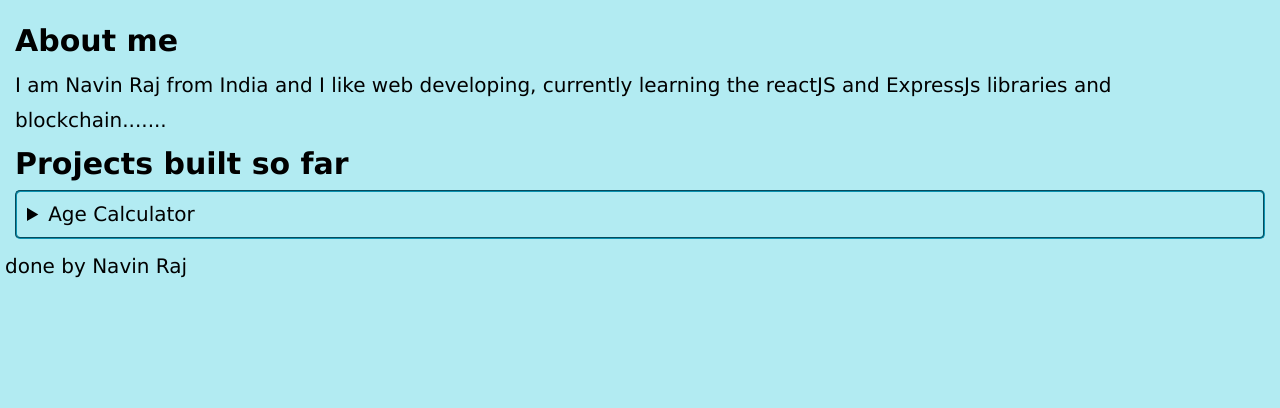
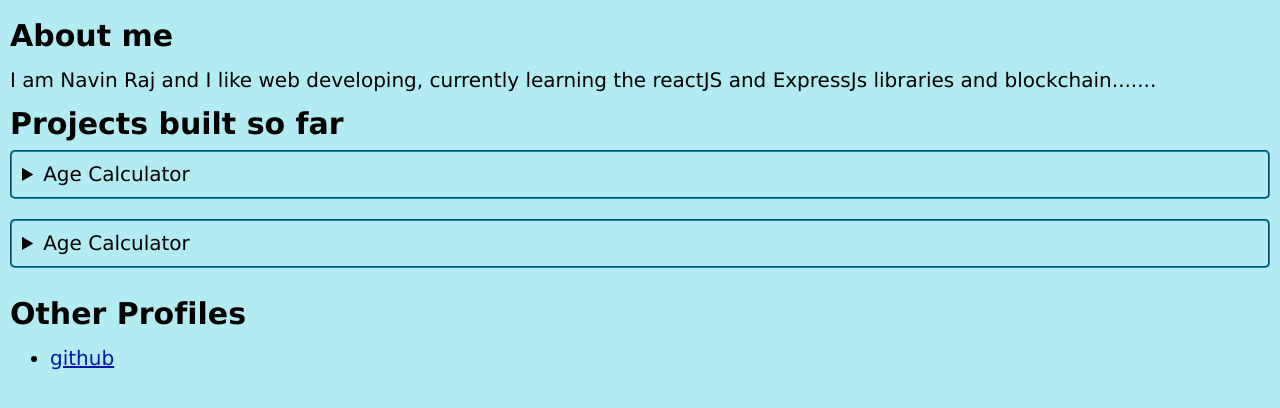
Before and after one commit to Navin77/Navin77.github.io, a React (Create React App) app: page / in a window 1280 px wide. Shown: the top 408 px of the page. Built offline with nearby package versions, Linux system fonts and the light colour scheme.

Commit message:
1. add header tag 2. update footer tag 3. remove button tag 4. update css

```diff
--- a/src/App.js
+++ b/src/App.js
@@ -7,17 +7,22 @@ class App extends React.Component {
 
         return (
             <>
-            <main>
+            <header>
                 <h1>About me</h1>
                 <p className="aboutMe">
-                    I am Navin Raj from India and I like web developing,
+                    I am Navin Raj and I like web developing,
                     currently learning the reactJS and ExpressJs libraries
                     and blockchain.......
                 </p>
+             </header>
                 <Projects />
-            </main>
             <footer>
-                <p>done by Navin Raj</p>
+                <h1>Other Profiles</h1>
+                 <ul>
+                        <li>
+                            <a href="https://github.com/Navin77" target="_blank" rel="external">github</a>
+                        </li>
+                 </ul>
             </footer>
             </>
         )
--- a/src/Project.js
+++ b/src/Project.js
@@ -8,9 +8,17 @@ class Project extends React.Component {
                     <summary>Age Calculator</summary>
                     <p> Lorem Ipsum is simply dummy text of the printing and typesetting industry.
                         Lorem Ipsum is simply dummy text of the printing and typesetting industry. </p>
-                    <a target="_blank" href="">
-                        <button>view this project</button>
-                    </a>
+                        <div>
+                        <a target="_blank" href="">view this project</a>
+                        </div>
+                </details>
+                <details className="project">
+                    <summary>Age Calculator</summary>
+                    <p> Lorem Ipsum is simply dummy text of the printing and typesetting industry.
+                        Lorem Ipsum is simply dummy text of the printing and typesetting industry. </p>
+                        <div>
+                             <a target="_blank" href="">view this project</a>
+                        </div>
                 </details>
             </>
         )
--- a/src/Projects.js
+++ b/src/Projects.js
@@ -4,10 +4,10 @@ import Project from './Project.js';
 class Projects extends React.Component {
     render() {
         return (
-            <section>
+            <main>
                 <h1>Projects built so far</h1>
                 <Project />
-            </section>
+            </main>
         )
     }
 }
--- a/src/index.css
+++ b/src/index.css
@@ -17,7 +17,7 @@ body {
   margin: 0 auto;
 }
 
-p, a {
+p, a, ul {
   font-size: 2rem;
   font-weight: normal;
 }
@@ -43,10 +43,6 @@ a {
 }
 
 #root {
-  padding: .5rem;
-}
-
-main {
   padding: 1rem;
 }
 
@@ -54,6 +50,7 @@ main {
     border: .2rem groove rgb(10, 145, 176);
     border-radius: .5rem;
     padding: .5rem;
+    margin-bottom: 2rem;
 }
 
 .project>summary {
@@ -68,8 +65,12 @@ main {
     padding-bottom: 1.5rem;
 }
 
-.project button {
-	padding: 1rem;
+.project div {
+  display:flex;
+  justify-content: center;
+}
+.project a {
+	padding: .5rem 1rem;
 	margin: 0;
 	border: 0;
 	border-radius: 1rem;
@@ -78,4 +79,5 @@ main {
   cursor: pointer;
   margin: 1rem 0;
   font-size: 2rem;
+  text-decoration: none;
 }
```
